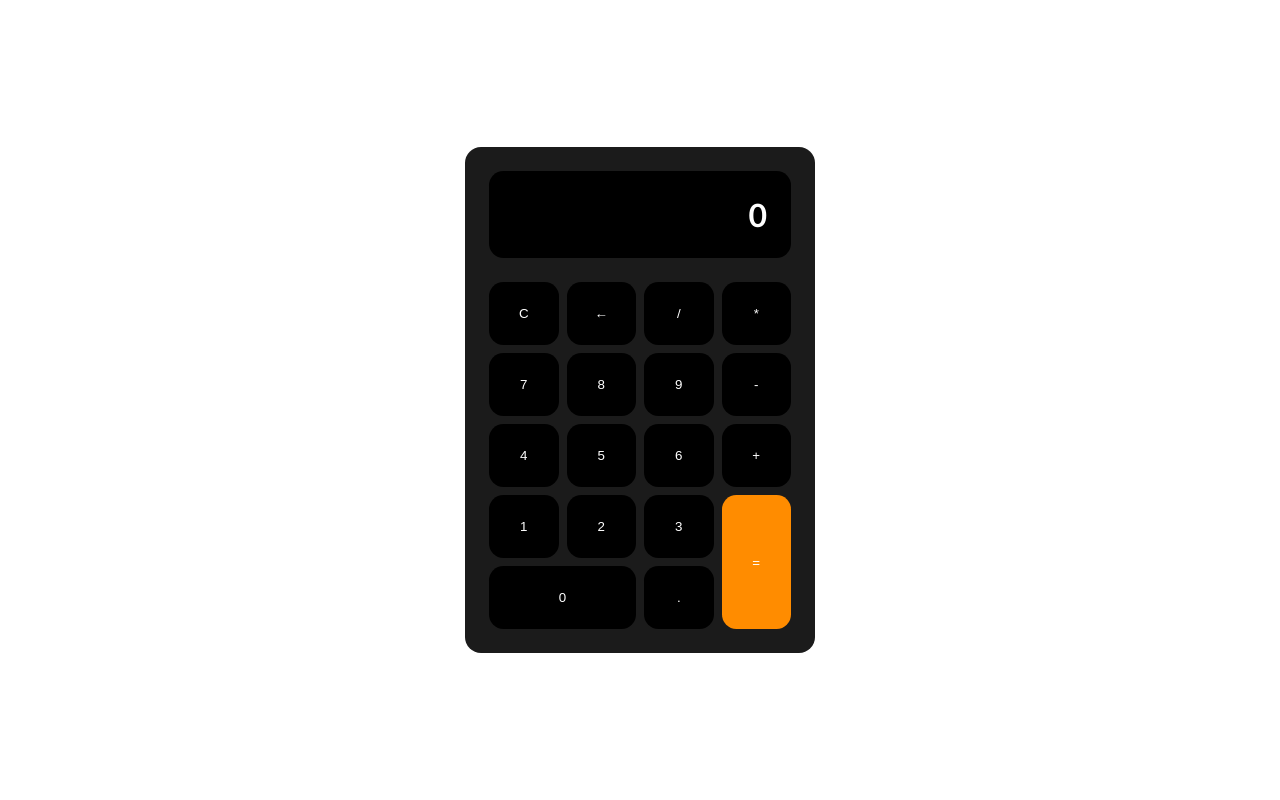
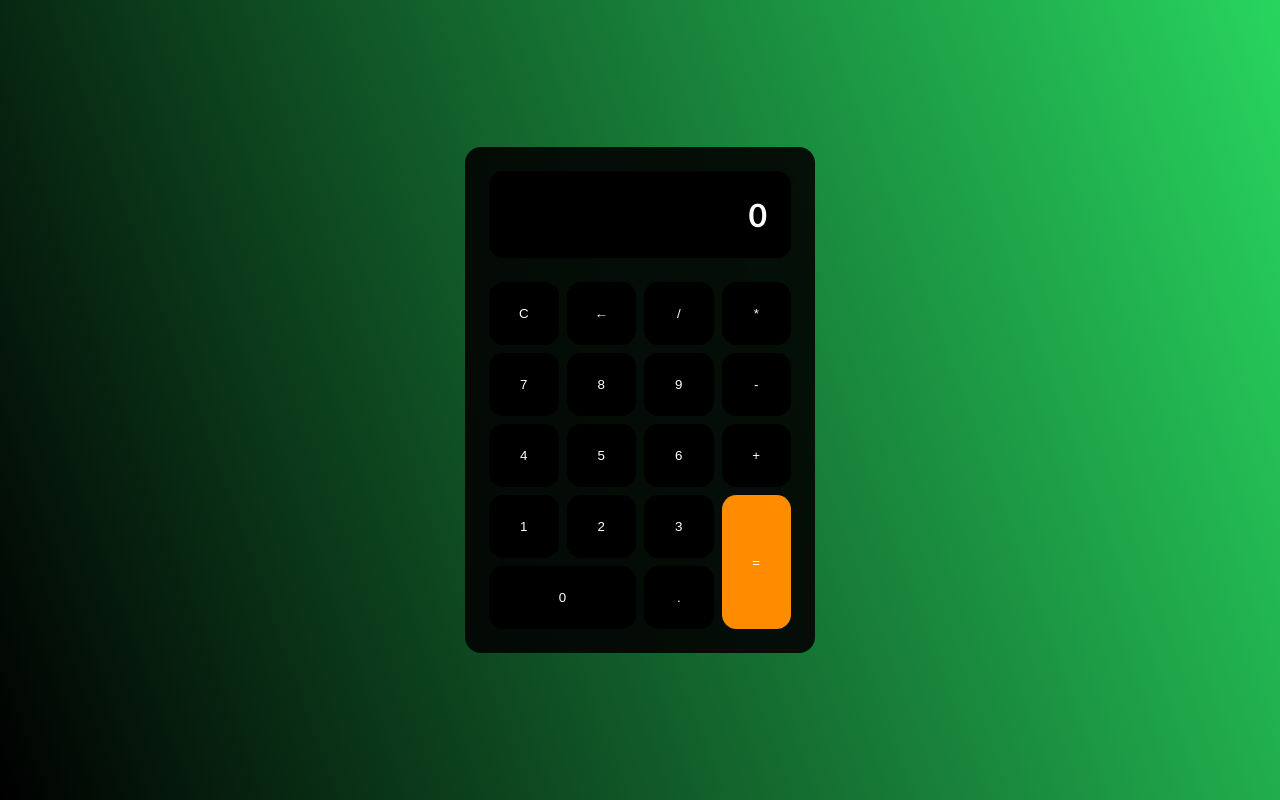
Before and after one commit to gianemanuelwagner/calculadora, a plain HTML site: page index.html in a window 1280 px wide. Drawn offline with Linux system fonts and the light colour scheme.

Commit message:
Update main.css

```diff
--- a/css/main.css
+++ b/css/main.css
@@ -7,6 +7,7 @@
 
 body {
     min-height: 100vh;
+    background-image: linear-gradient(70deg, #000000, #28d55f);
     background-color: #ffffff;
     display: grid;
     place-items: center;
```
